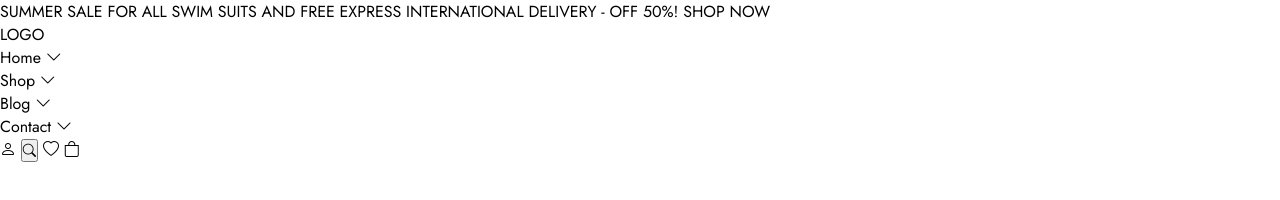
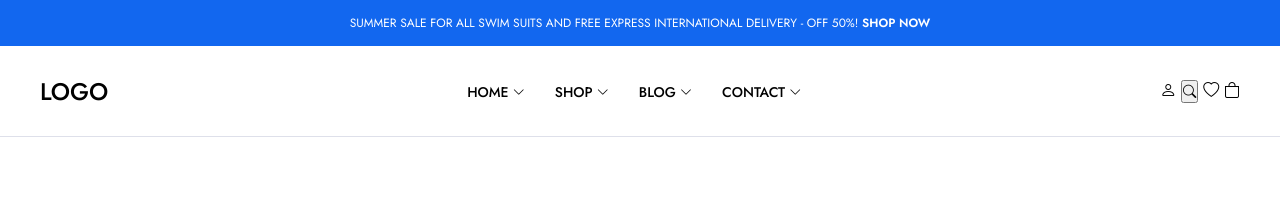
Before and after one commit to mehmettas1/e-commerce-javascript, a plain HTML site: page index.html in a window 1280 px wide. Drawn offline with nearby package versions, Linux system fonts and the light colour scheme; a web font is replaced by a local one.

Commit message:
header-css

```diff
--- a/index.html
+++ b/index.html
@@ -6,10 +6,16 @@
     <meta name="viewport" content="width=device-width, initial-scale=1.0" />
     <title>E-commerce</title>
     <!--! Glide.js Css CDN  -->
-    <link rel="stylesheet" href="https://cdnjs.cloudflare.com/ajax/libs/Glide.js/3.6.0/css/glide.core.min.css">
+    <link
+      rel="stylesheet"
+      href="https://cdnjs.cloudflare.com/ajax/libs/Glide.js/3.6.0/css/glide.core.min.css"
+    />
     <!--! Boostrap Icons CDN  -->
-  <link rel="stylesheet" href="https://cdn.jsdelivr.net/npm/bootstrap-icons@1.9.1/font/bootstrap-icons.css" />
-    <link rel="stylesheet" href="/style.css">
+    <link
+      rel="stylesheet"
+      href="https://cdn.jsdelivr.net/npm/bootstrap-icons@1.9.1/font/bootstrap-icons.css"
+    />
+    <link rel="stylesheet" href="/style.css" />
   </head>
   <body>
     <!--? header start -->
@@ -24,27 +30,30 @@
       <div class="header-row">
         <div class="container">
           <div class="header-wrapper">
-            <div class="header-left"><a href="#">LOGO</a></div>
+            <div class="header-left"><a href="#" class="logo">LOGO</a></div>
             <div class="header-center">
               <nav class="navigation">
                 <ul class="menu-list">
                   <li class="menu-list-item">
-                            <a href="#" class="menu-link">Home</a>
-                            <i class="bi bi-chevron-down"></i>
+                    <a href="#" class="menu-link"
+                      >Home <i class="bi bi-chevron-down"></i>
+                    </a>
                   </li>
                   <li class="menu-list-item">
-                            <a href="#" class="menu-link">Shop</a>
-                            <i class="bi bi-chevron-down"></i>
+                    <a href="#" class="menu-link"
+                      >Shop <i class="bi bi-chevron-down"></i>
+                    </a>
                   </li>
                   <li class="menu-list-item">
-                            <a href="#" class="menu-link">Blog</a>
-                            <i class="bi bi-chevron-down"></i>
+                    <a href="#" class="menu-link"
+                      >Blog <i class="bi bi-chevron-down"></i>
+                    </a>
                   </li>
                   <li class="menu-list-item">
-                            <a href="#" class="menu-link">Contact</a>
-                            <i class="bi bi-chevron-down"></i>
+                    <a href="#" class="menu-link"
+                      >Contact <i class="bi bi-chevron-down"></i>
+                    </a>
                   </li>
-
                 </ul>
               </nav>
             </div>
@@ -70,10 +79,7 @@
           </div>
         </div>
       </div>
-
-
     </header>
     <!--? header end -->
-
   </body>
 </html>
--- a/style.css
+++ b/style.css
@@ -1,3 +1,6 @@
+/*? base css start */
+
+
 @import url('https://fonts.googleapis.com/css2?family=Electrolize&family=Jost:ital,wght@0,300;0,400;0,500;0,600;0,700;1,300;1,500&display=swap');
 
 
@@ -28,3 +31,73 @@ h6,
 p {
     margin: 0;
 }
+
+.container {
+    max-width: 1200px;
+    width: 100%;
+    margin:0 auto;
+}
+/*? base css end */
+
+
+/* ! header start */
+
+
+header {
+    border-bottom: 1px solid #dee0ea;
+
+}
+
+.header-row {
+    height: 90px;
+    display: flex;
+    align-items: center;
+}
+.global-notification{
+    background-color: #1267ef;
+    padding: 14px 0;
+    text-align: center;
+    color: white;
+    font-size: 12px;
+
+}
+
+.global-notification a {
+    color: white;
+    font-weight: 600;
+}
+
+.header-wrapper {
+    display: flex;
+    justify-content: space-between;
+    align-items: center;
+
+}
+
+.header-left .logo{
+    font-size: 24px;
+    font-weight: 500;
+    display: flex;
+
+}
+
+.header-center .navigation .menu-list{
+    display: flex;
+    column-gap: 30px;
+    align-items: center;
+
+}
+
+.header-center  .menu-list .menu-link{
+  font-size: 14px;
+  font-weight: 500;
+  text-transform: uppercase;
+
+}
+
+
+.header-center  .menu-list i {
+    font-size: 12px;
+}
+
+/* ! header end */
```
Lines whose indentation alone changed are shown as unchanged.
